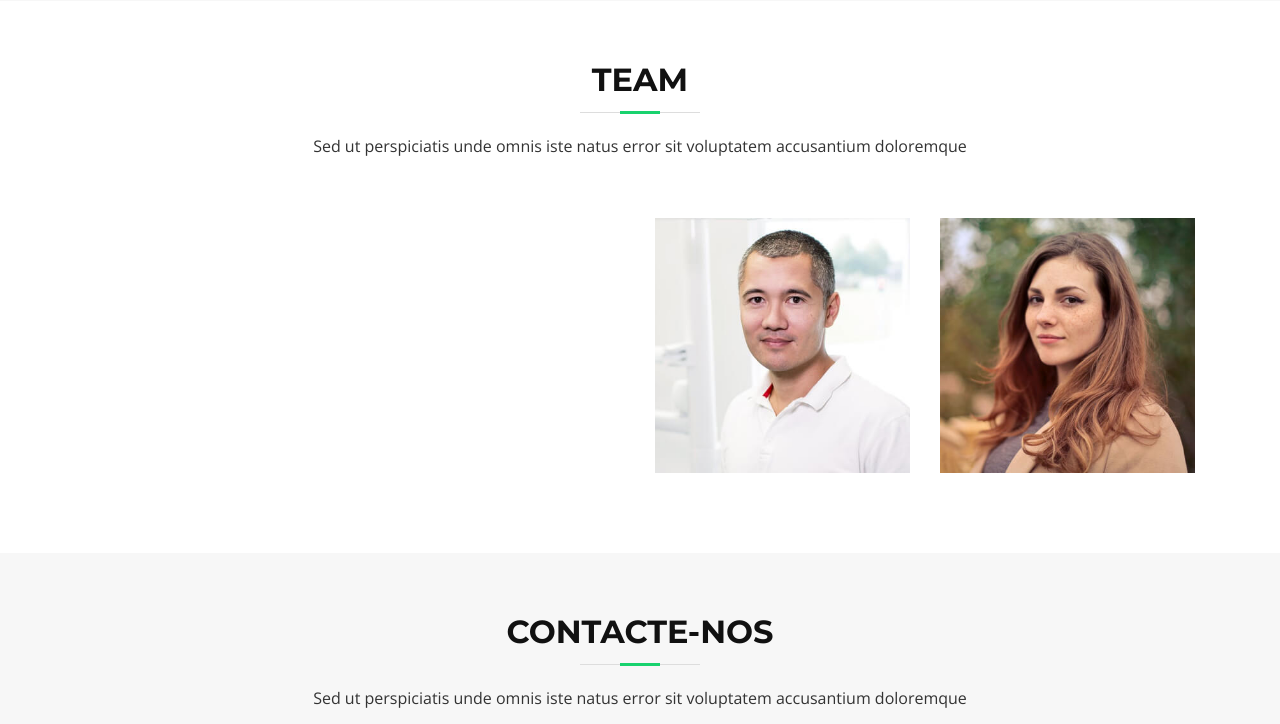
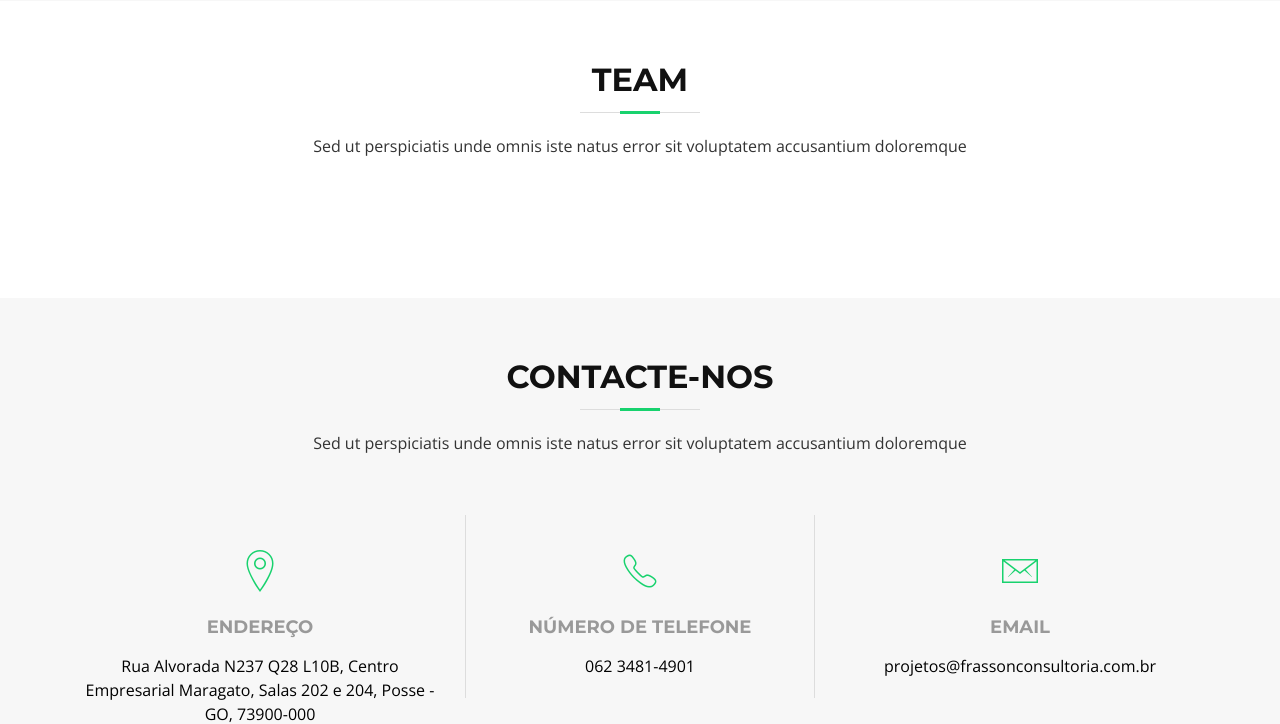
Before and after one commit to GabrielTI2001/frasson2, a Django app: page / in a window 1280 px wide. Shown: the part 4167-4891 px from the top of the page. Run offline with Django 4.2, Linux system fonts and the light colour scheme; some libraries are stand-ins or nearby versions; some web fonts are replaced.

Commit message:
Update 31.07.2023

```diff
--- a/templates/index.html
+++ b/templates/index.html
@@ -608,7 +608,7 @@
 
           <div class="col-lg-3 col-md-6 wow fadeInUp" data-wow-delay="0.2s">
             <div class="member">
-              <img src="{%static 'img/team-3.jpg' %}" class="img-fluid" alt="">
+              <!--<img src="{%static 'img/team-3.jpg' %}" class="img-fluid" alt="">
               <div class="member-info">
                 <div class="member-info-content">
                   <h4>William Anderson</h4>
@@ -620,13 +620,13 @@
                     <a href=""><i class="fa fa-linkedin"></i></a>
                   </div>
                 </div>
-              </div>
+              </div>!-->
             </div>
           </div>
 
           <div class="col-lg-3 col-md-6 wow fadeInUp" data-wow-delay="0.3s">
             <div class="member">
-              <img src="{%static 'img/team-4.jpg' %}" class="img-fluid" alt="">
+              <!--<img src="{%static 'img/team-4.jpg' %}" class="img-fluid" alt="">
               <div class="member-info">
                 <div class="member-info-content">
                   <h4>Amanda Jepson</h4>
@@ -639,11 +639,9 @@
                   </div>
                 </div>
               </div>
-            </div>
+            </div>!-->
           </div>
-
         </div>
-
       </div>
     </section><!-- #team -->
 
```
